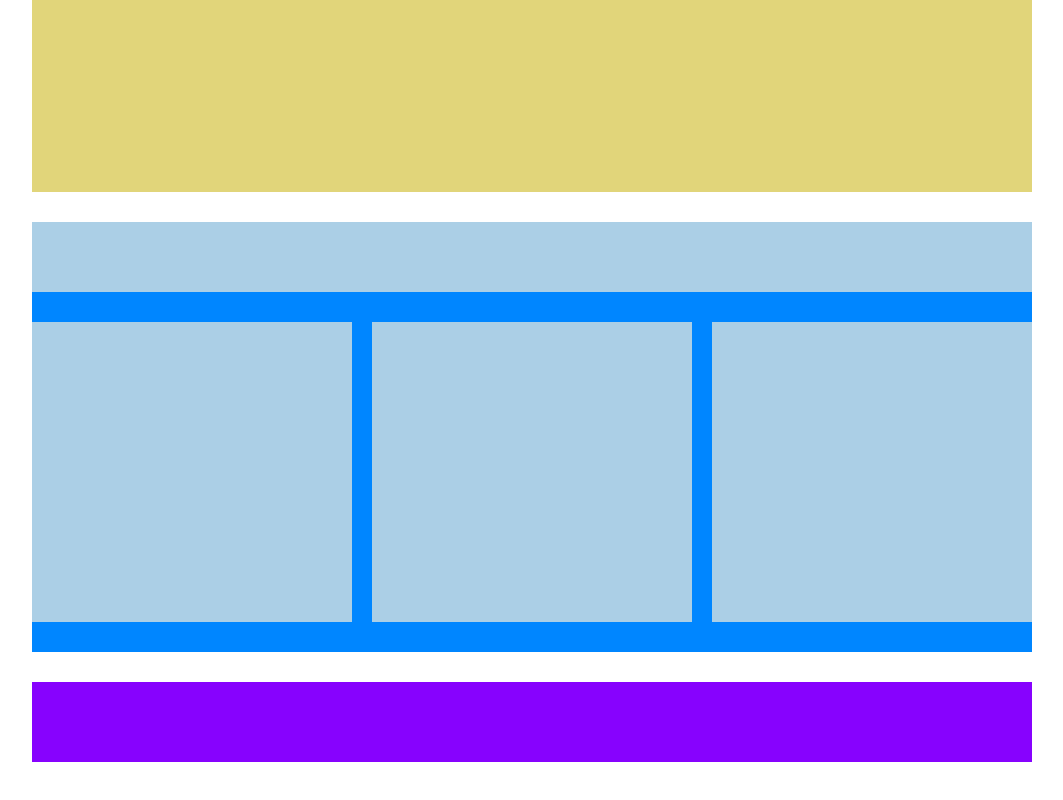
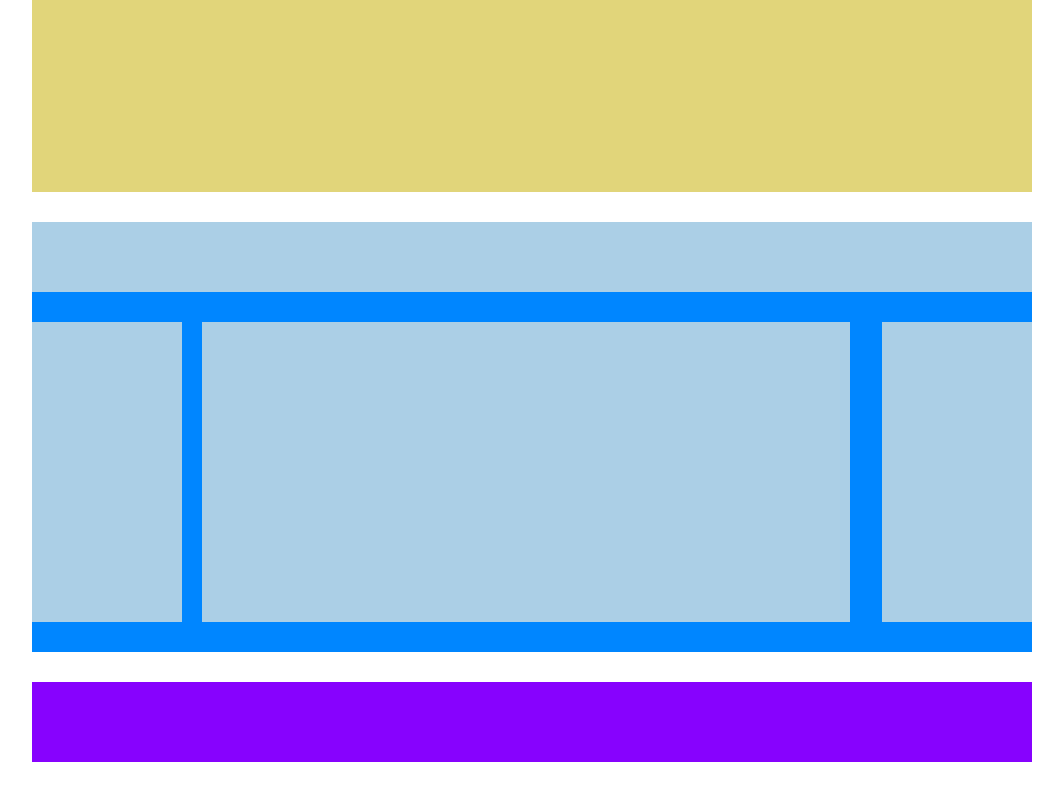
Before and after one commit to patriciabrsk/htmlcss-struttura-wp, a plain HTML site: page index.html in a window 1280 px wide. Shown: the part 538-1338 px from the top of the page, without its empty margins (108-1171 px from the left). Drawn offline with Linux system fonts and the light colour scheme.

Commit message:
internal section fix

```diff
--- a/index.html
+++ b/index.html
@@ -20,7 +20,7 @@
 
         <div class="central-section clearfix">
             <div class="internal-header"></div>
-            <div class="column"></div>
+            <div id="col-left" class="column"></div>
             <div id="col-center" class="column"></div>
             <div id="col-right" class="column"></div>
         </div>
--- a/style/style.css
+++ b/style/style.css
@@ -46,13 +46,14 @@ div {
 
 .column{
     float: left;
-    width: 32%;
+    width: 15%;
     height: 300px;
     background-color: #abcfe6;
 }
 
 #col-center{
     margin: 0 20px;
+    width: calc(65% - 2px);
 }
 
 #col-right{
```
